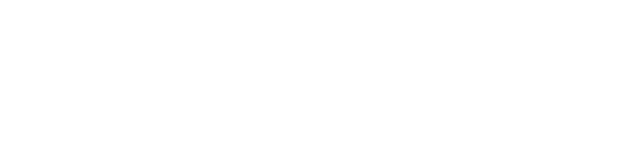
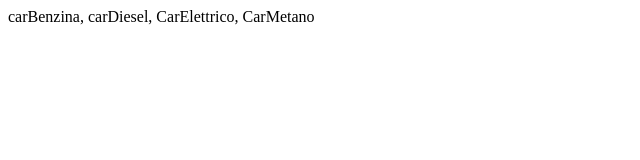
Before and after one commit to Simone-Corso/js-jsnacks-blocco-5, a plain HTML site: page html/index.html in a window 1280 px wide. Shown: the whole page, without its empty margins (0-640 px from the left). Drawn offline with Linux system fonts and the light colour scheme.

Commit message:
errore html

```diff
--- a/html/index.html
+++ b/html/index.html
@@ -9,7 +9,7 @@
 <body>
 
     <main>
-        <section class="car">
+        <section id="car">
 
         </section>
     </main>
--- a/js/script.js
+++ b/js/script.js
@@ -74,4 +74,8 @@ const carMetano = [
         alimentazione: 'elettrico',
     }
 ];
+
+const listaCar = document.getElementById('car');
+
+listaCar.innerHTML = "carBenzina, carDiesel, CarElettrico, CarMetano";
 console.log(carBenzina, carDiesel, carElettrico, carMetano);
```
